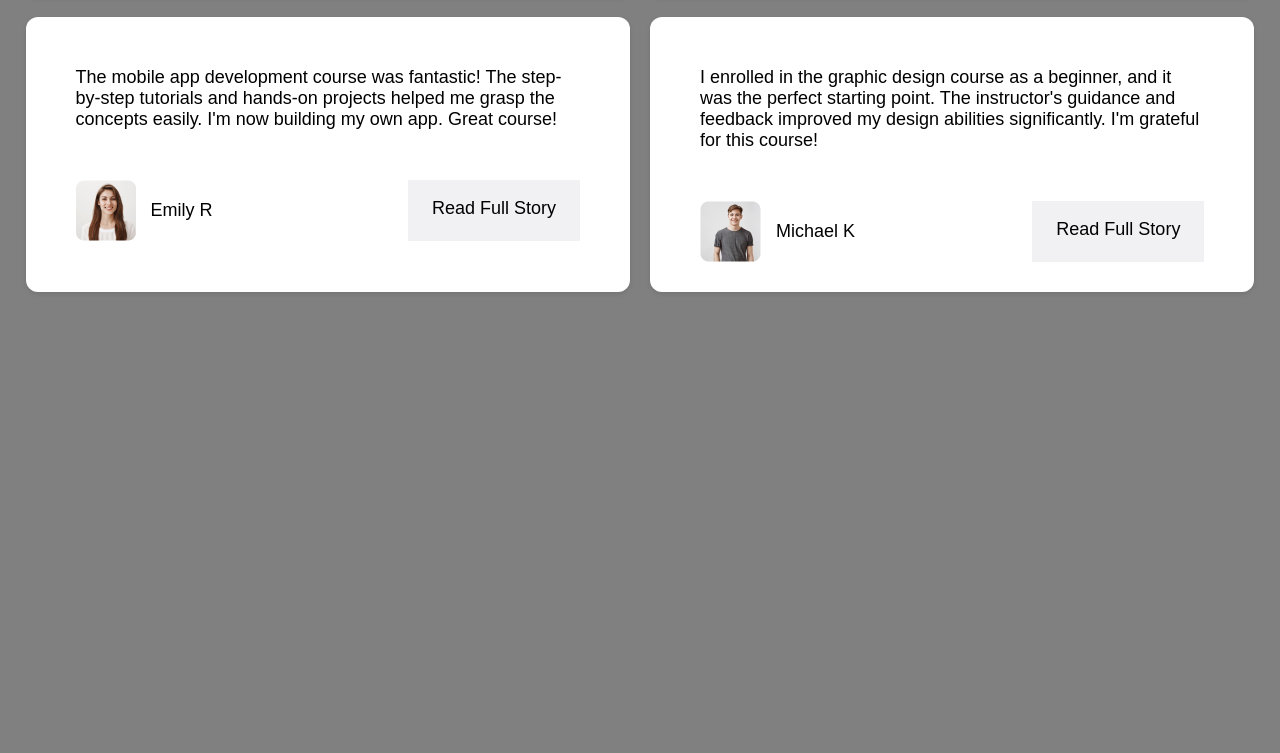
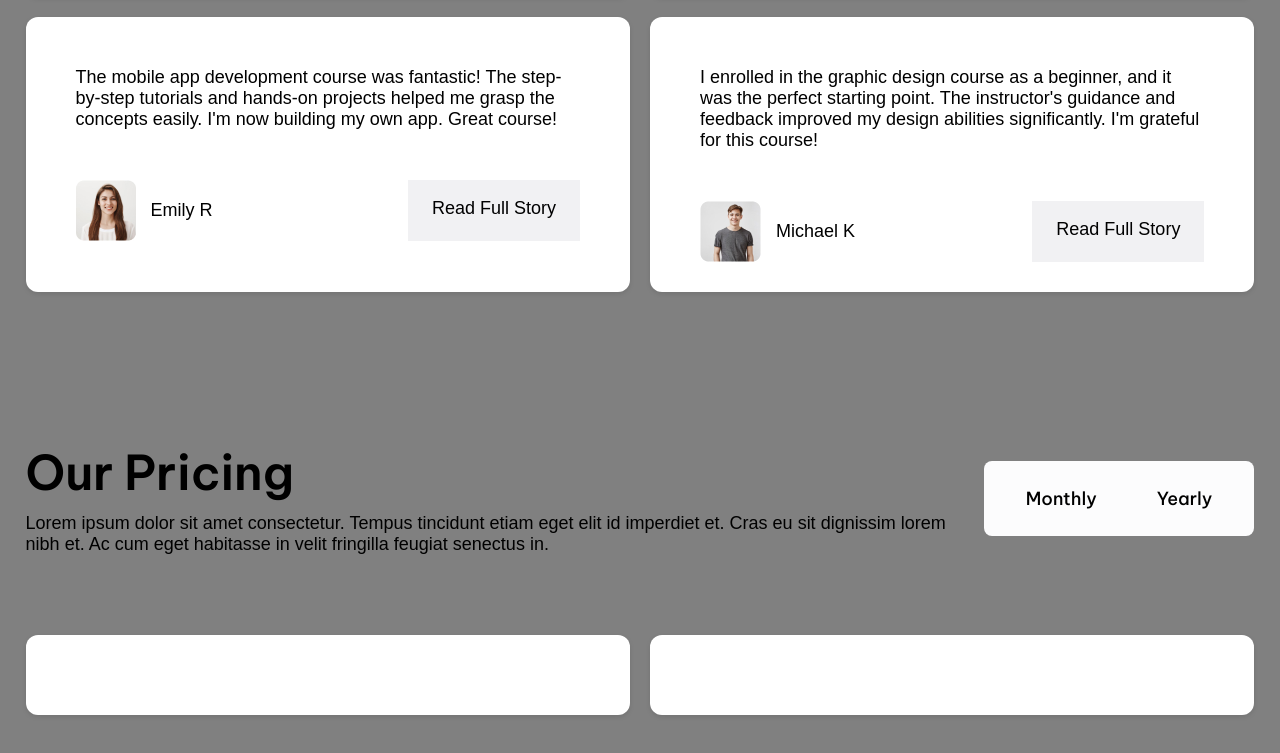
Before and after one commit to jonhorcicka/01-E-Learning-Educational, a plain HTML site: page home/home.html in a window 1280 px wide. Shown: the part 5929-6682 px from the top of the page. Before the commit the page ends 6321 px from the top, so only its background shows below. Drawn offline with Linux system fonts and the light colour scheme; files whose address does not match are found by name; a web font is replaced by a local one.

Commit message:
další sekce pricing in process

```diff
--- a/home/home.html
+++ b/home/home.html
@@ -315,6 +315,26 @@
                 </div>
             </div>
         </section>
+        <section class="pricing">
+            <div class="pricing__text">
+                <div class="textOne">
+                    <h1>Our Pricing</h1>
+                    <p>Lorem ipsum dolor sit amet consectetur. Tempus tincidunt etiam eget elit id imperdiet et. Cras eu sit dignissim lorem nibh et. Ac cum eget habitasse in velit fringilla feugiat senectus in.</p>
+                </div>
+                <div class="textTwo">
+                    <p>Monthly</p>
+                    <p>Yearly</p>
+                </div>
+            </div>
+            <div class="pricing__tabs">
+                <div class="card">
+
+                </div>
+                <div class="card">
+
+                </div>
+            </div>
+        </section>
 
 
     </main>
--- a/home/home.sass
+++ b/home/home.sass
@@ -223,6 +223,8 @@ nav a
                 &:hover
                     background-color: #000
                     cursor: pointer
+
+// Courses section
 .courses
     margin-bottom: 100px
     &__text
@@ -293,8 +295,9 @@ nav a
                         color: $absolute-white
                         cursor: pointer
 
+// testimonials section
 .testimonials
-    margin-bottom: 100px
+    margin-bottom: 150px
     &__text
         display: flex
         justify-content: space-between
@@ -346,3 +349,47 @@ nav a
                         cursor: pointer
                         background-color: $second-color
                         color: $absolute-white
+
+// Pricing section
+.pricing
+    margin-bottom: 150px
+    &__text
+        display: flex
+        justify-content: space-between
+        align-items: center
+        margin-bottom: 80px
+        .textOne
+            max-width: 1177px
+            h1
+                font-size: $h1-font-size
+                @include semiBold
+                padding-bottom: 10px
+        .textTwo
+            display: flex
+            align-items: center
+            background-color: $bg-btn-color
+            border-radius: 8px
+            max-width: 272px
+            max-height: 79px
+            padding: 12px
+            p
+                @include medium
+                padding: 14px 30px
+                border-radius: 8px
+                &:hover
+                    background-color: $second-color
+                    color: $absolute-white
+                    cursor: pointer
+    &__tabs
+        display: grid
+        grid-template-columns: repeat(2, 1fr)
+        grid-gap: 20px
+        .card
+            display: flex
+            flex-direction: column
+            align-items: flex-end
+            // justify-content: space-between
+            background-color: $absolute-white
+            padding: 50px 50px 30px
+            border-radius: 12px
+            box-shadow: 0 2px 5px rgba(0, 0, 0, 0.1)
```
Also changed, not shown: css/home.css, 1 other file.
